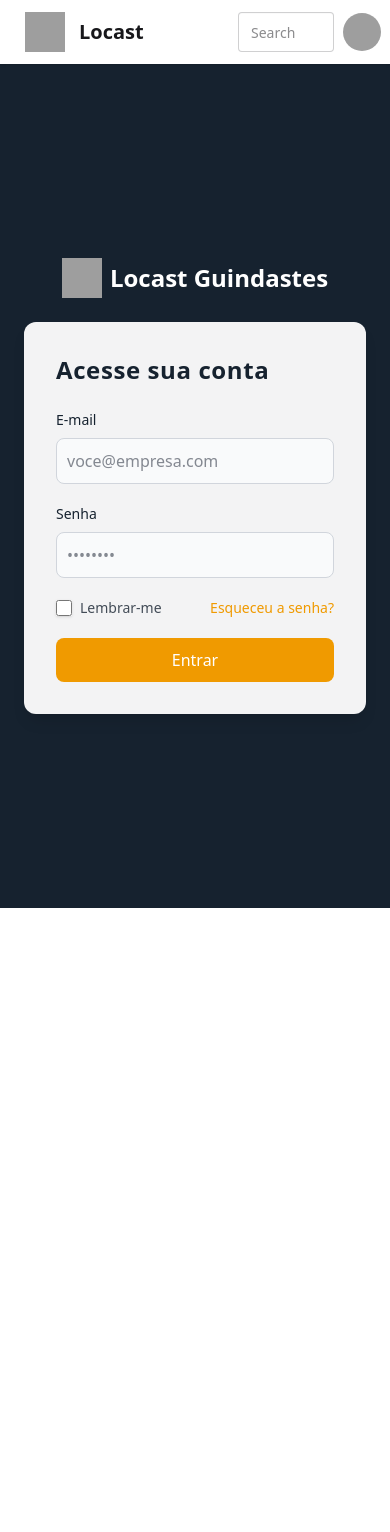
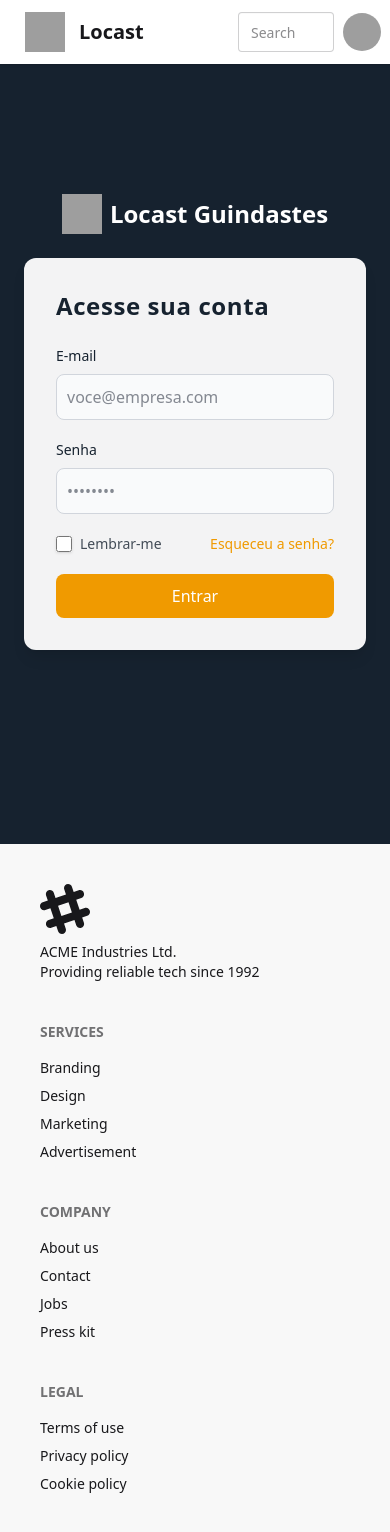
Before and after one commit to GabrielEger2/locast-mvp, a Next.js app: page / in a window 390 px wide. Before the commit the page ends 908 px from the top, so only its background shows below. Built offline with nearby package versions, Linux system fonts and the light colour scheme; grey boxes are pictures that could not be loaded.

Commit message:
add footer

```diff
--- a/src/app/layout.tsx
+++ b/src/app/layout.tsx
@@ -1,6 +1,7 @@
+import Footer from '@/components/Footer'
+import Navbar from '@/components/Navbar'
 import type { Metadata } from 'next'
 import './globals.css'
-import Navbar from '@/components/Navbar'
 
 export const metadata: Metadata = {
   metadataBase: new URL('https://licitacao-three.vercel.app'),
@@ -32,6 +33,7 @@
       <body className="overflow-x-hidden">
         <Navbar />
         {children}
+        <Footer />
       </body>
     </html>
   )
--- /dev/null
+++ b/src/components/Footer.tsx
@@ -0,0 +1,48 @@
+const Footer = () => {
+  return (
+    <footer className="bg-base-200 text-base-content">
+      <div className="footer sm:footer-horizontal p-10 max-w-[1600px] mx-auto">
+        <aside>
+          <svg
+            width="50"
+            height="50"
+            viewBox="0 0 24 24"
+            xmlns="http://www.w3.org/2000/svg"
+            fillRule="evenodd"
+            clipRule="evenodd"
+            className="fill-current"
+          >
+            <path d="M22.672 15.226l-2.432.811.841 2.515c.33 1.019-.209 2.127-1.23 2.456-1.15.325-2.148-.321-2.463-1.226l-.84-2.518-5.013 1.677.84 2.517c.391 1.203-.434 2.542-1.831 2.542-.88 0-1.601-.564-1.86-1.314l-.842-2.516-2.431.809c-1.135.328-2.145-.317-2.463-1.229-.329-1.018.211-2.127 1.231-2.456l2.432-.809-1.621-4.823-2.432.808c-1.355.384-2.558-.59-2.558-1.839 0-.817.509-1.582 1.327-1.846l2.433-.809-.842-2.515c-.33-1.02.211-2.129 1.232-2.458 1.02-.329 2.13.209 2.461 1.229l.842 2.515 5.011-1.677-.839-2.517c-.403-1.238.484-2.553 1.843-2.553.819 0 1.585.509 1.85 1.326l.841 2.517 2.431-.81c1.02-.33 2.131.211 2.461 1.229.332 1.018-.21 2.126-1.23 2.456l-2.433.809 1.622 4.823 2.433-.809c1.242-.401 2.557.484 2.557 1.838 0 .819-.51 1.583-1.328 1.847m-8.992-6.428l-5.01 1.675 1.619 4.828 5.011-1.674-1.62-4.829z" />
+          </svg>
+          <p>
+            ACME Industries Ltd.
+            <br />
+            Providing reliable tech since 1992
+          </p>
+        </aside>
+        <nav>
+          <h6 className="footer-title">Services</h6>
+          <a className="link link-hover">Branding</a>
+          <a className="link link-hover">Design</a>
+          <a className="link link-hover">Marketing</a>
+          <a className="link link-hover">Advertisement</a>
+        </nav>
+        <nav>
+          <h6 className="footer-title">Company</h6>
+          <a className="link link-hover">About us</a>
+          <a className="link link-hover">Contact</a>
+          <a className="link link-hover">Jobs</a>
+          <a className="link link-hover">Press kit</a>
+        </nav>
+        <nav>
+          <h6 className="footer-title">Legal</h6>
+          <a className="link link-hover">Terms of use</a>
+          <a className="link link-hover">Privacy policy</a>
+          <a className="link link-hover">Cookie policy</a>
+        </nav>
+      </div>
+    </footer>
+  )
+}
+
+export default Footer
--- a/src/components/Navbar.tsx
+++ b/src/components/Navbar.tsx
@@ -2,8 +2,8 @@
 
 const Navbar = () => {
   return (
-    <nav className="flex justify-center">
-      <div className="navbar bg-base-100 shadow-sm max-w-[1600px]">
+    <nav className="flex justify-center fixed top-0 left-0 w-full z-50 bg-base-100 shadow">
+      <div className="navbar max-w-[1600px]">
         <div className="flex-1">
           <a className="btn btn-ghost text-xl">
             <Image
```
